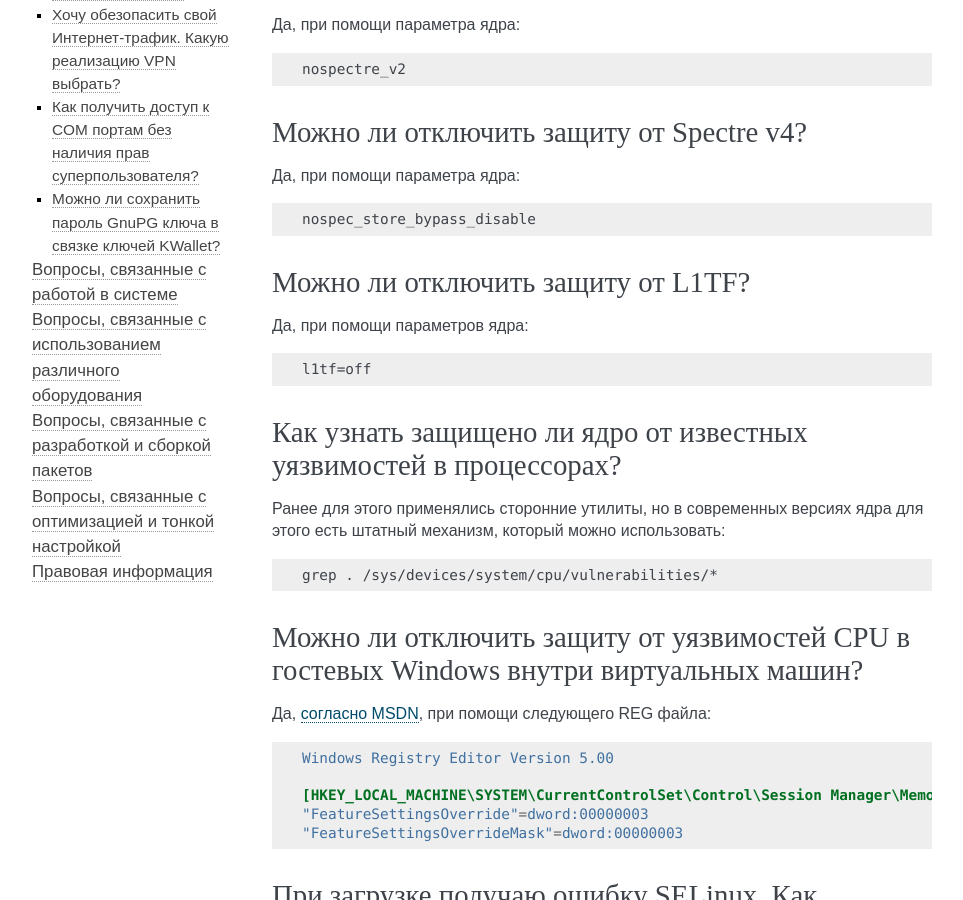
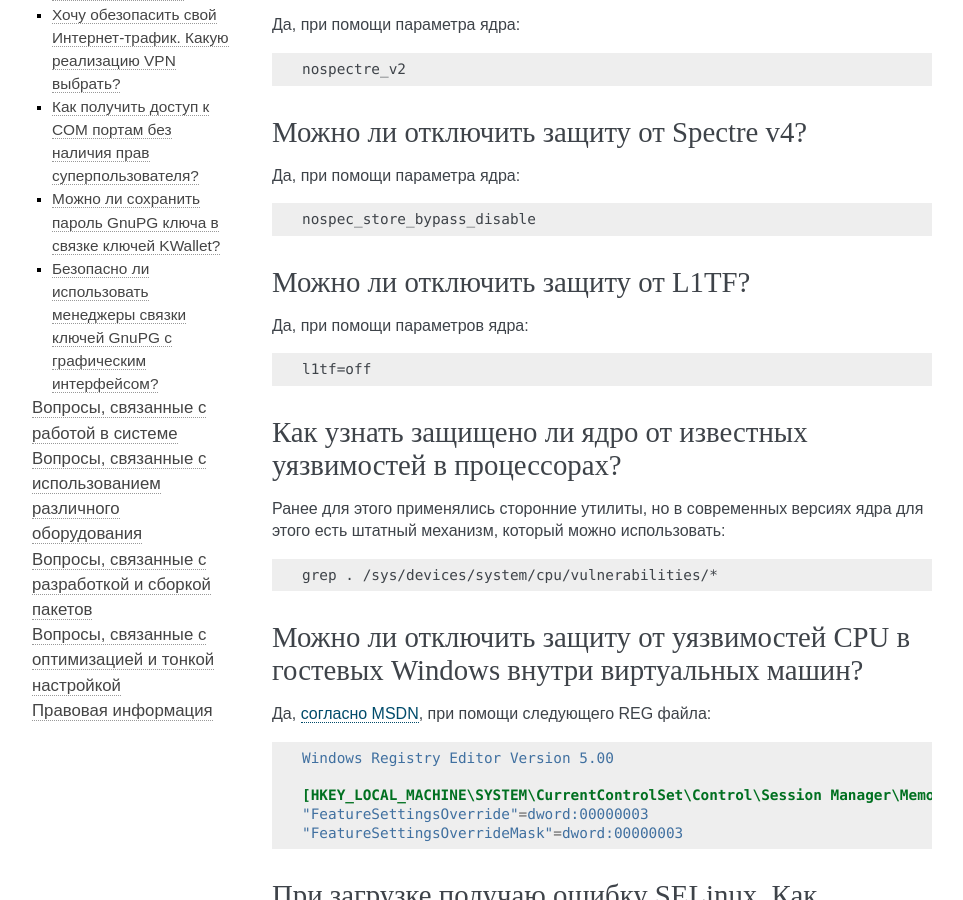
Before and after one commit to RussianFedora/FAQ, a Sphinx documentation site: the page built from source/security.rst, in a window 1280 px wide and 900 px high, scrolled down 4992 px. Shown: the whole window, without its empty margins (148-1111 px from the left). Built offline with Sphinx 7.4.7, drawn with Linux system fonts in a browser that asks for light colours; some of the changed text lies outside the part shown.

Commit message:
Added question about GUI GnuPG managers safety.

```diff
--- a/source/security.rst
+++ b/source/security.rst
@@ -1053,3 +1053,11 @@
     pinentry-program /usr/bin/pinentry-kwallet
 
 Выполним выход из системы. При следующем вводе пароля расшифровки закрытого ключа, KWallet предложит сохранить его в связке ключей.
+
+.. index:: gpg, gnupg, manager, gui
+.. _gpg-gui:
+
+Безопасно ли использовать менеджеры связки ключей GnuPG с графическим интерфейсом?
+=====================================================================================
+
+Да.
```
